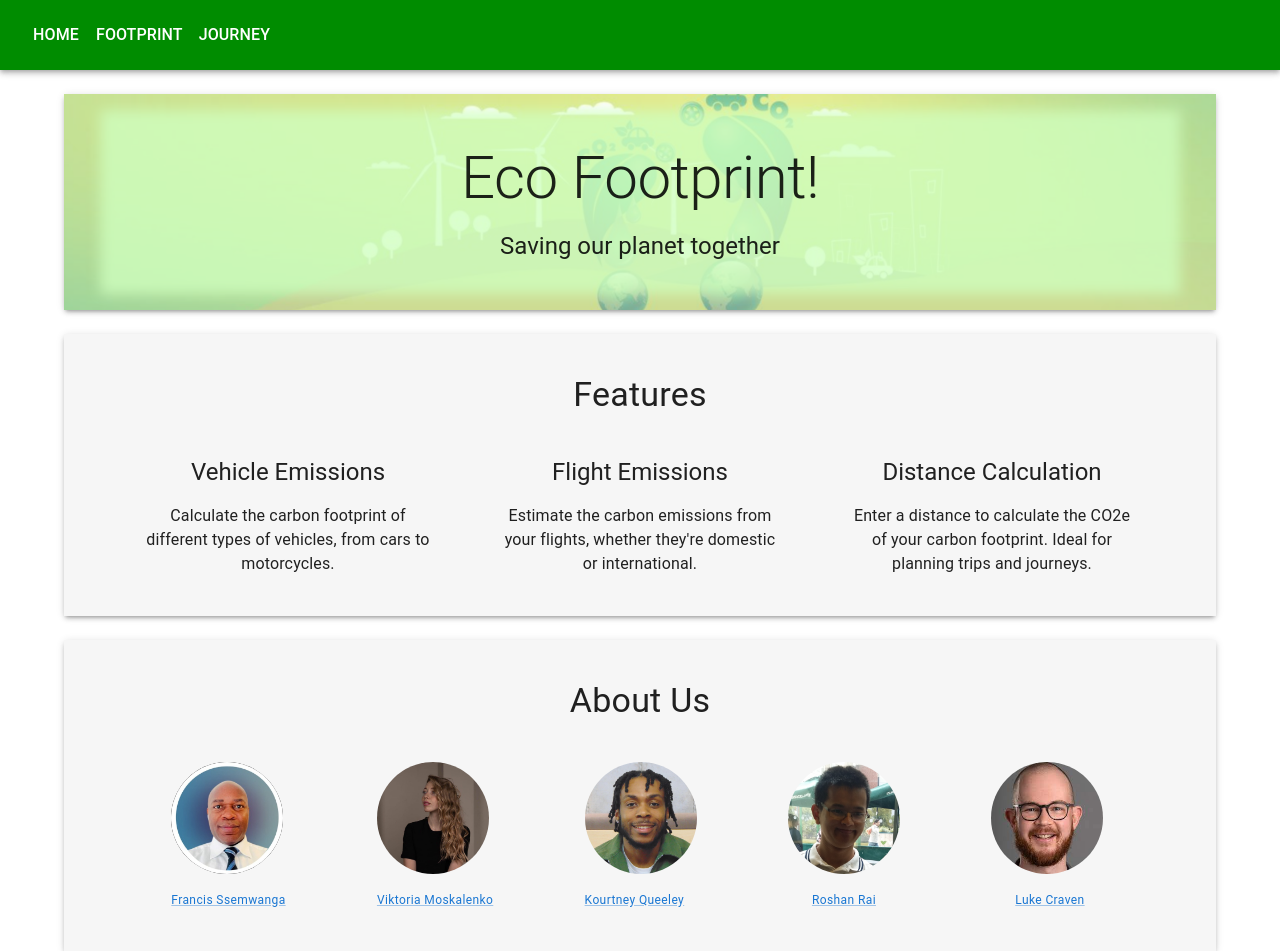
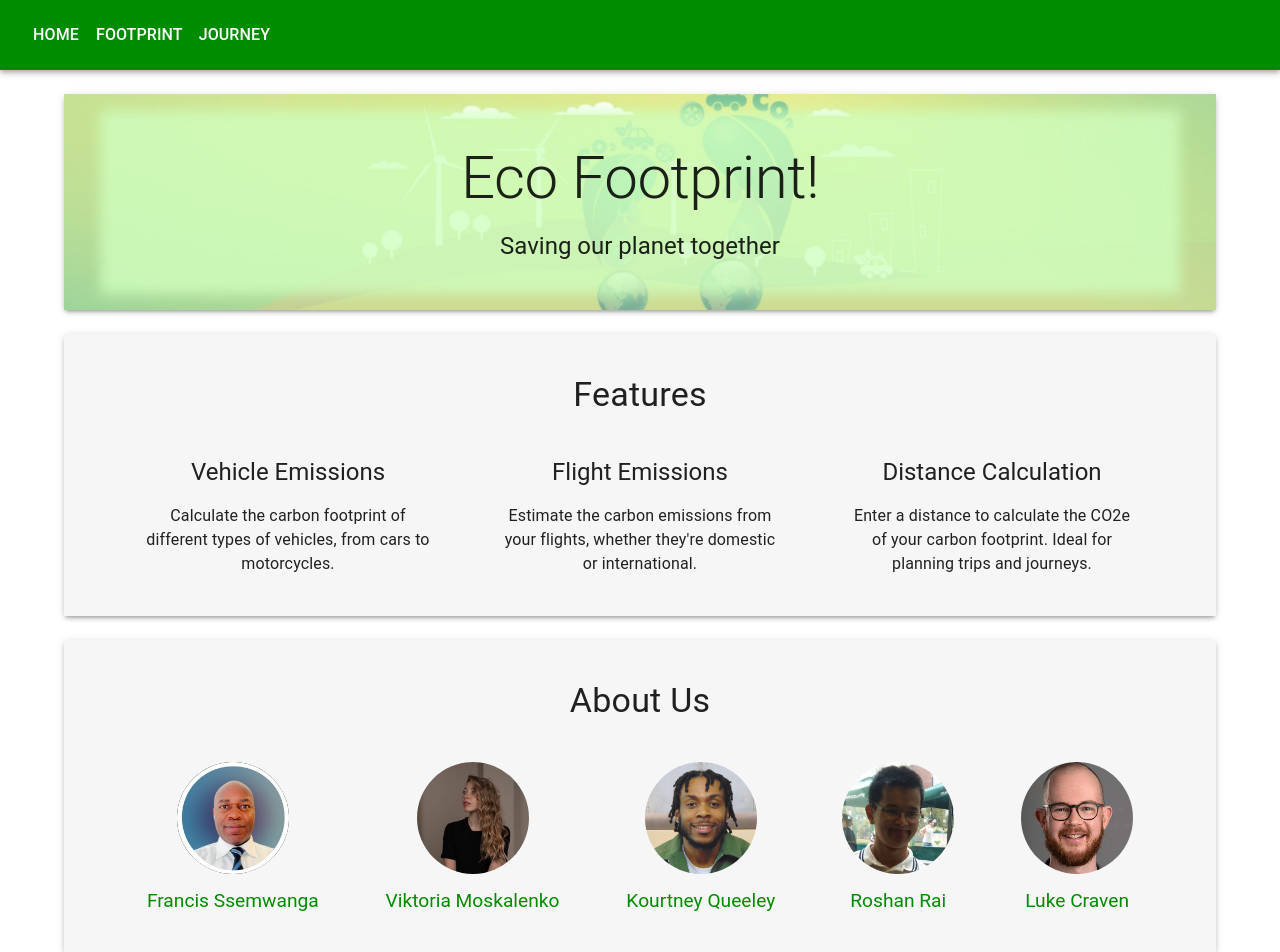
Before and after one commit to f-ssemwanga/eco-tracker, a React (Create React App) app: page / in a window 1280 px wide. Built offline with nearby package versions, Linux system fonts and the light colour scheme.

Commit message:
custom theme for links in about us and removed underline

```diff
--- a/src/components/AboutUs.js
+++ b/src/components/AboutUs.js
@@ -3,12 +3,20 @@ import Avatar from "@mui/material/Avatar";
 import Link from "@mui/material/Link";
 import Paper from "@mui/material/Paper";
 import Typography from "@mui/material/Typography";
+import { sxTheme } from "../utils/sxTheme";
 
 import FrancisSemwanga from "../images/francis-semwanga.png";
 import ViktoriaMoskalenko from "../images/viktoria-moskalenko.jpg";
 import KourtneyQueeley from "../images/kourtney-queeley.png";
 import RoshanRai from "../images/roshan-rai.png";
 import LukeCraven from "../images/luke-craven.png";
+const profStyle = {
+  color: sxTheme.color,
+  fontSize: sxTheme.fontSize,
+  display: sxTheme.display,
+  flexDirection: sxTheme.flexDirection,
+  alignItems: sxTheme.alignItems,
+};
 export const AboutUs = () => {
   return (
     <Paper elevation={3}>
@@ -23,69 +31,90 @@ export const AboutUs = () => {
           spacing={3}
         >
           <Stack alignItems="center" spacing={2}>
-            <Link href="https://github.com/f-ssemwanga">
+            <Link
+              href="https://github.com/f-ssemwanga"
+              underline="none"
+              sx={profStyle}
+            >
               <Avatar
                 alt="Francis Ssemwanga"
                 src={FrancisSemwanga}
                 sx={{ width: 112, height: 112, marginBottom: 2 }}
               />
-              <Typography variant="caption" sx={{ textAlign: "center" }}>
+              <Typography variant="h3" sx={sxTheme.typography.h2}>
                 Francis Ssemwanga
               </Typography>
             </Link>
           </Stack>
 
           <Stack alignItems="center" spacing={2}>
-            <Link href="https://github.com/f-ssemwanga">
+            <Link
+              href="https://github.com/Vikkk111"
+              underline="none"
+              sx={{
+                color: "#008c00",
+                fontSize: "1.2rem",
+                display: "flex",
+                flexDirection: "column",
+                alignItems: "center",
+              }}
+            >
               <Avatar
                 alt="Viktoria Moskalenko"
                 src={ViktoriaMoskalenko}
                 sx={{ width: 112, height: 112, marginBottom: 2 }}
               />
-              <Typography variant="caption" sx={{ textAlign: "center" }}>
+              <Typography variant="h3" sx={sxTheme.typography.h2}>
                 Viktoria Moskalenko
               </Typography>
             </Link>
           </Stack>
-
           <Stack alignItems="center" spacing={2}>
-            <Link href="https://github.com/Kourtneyq2">
+            <Link
+              href="https://github.com/Kourtneyq2"
+              underline="none"
+              sx={profStyle}
+            >
               <Avatar
                 alt="Kourtney Queeley"
                 src={KourtneyQueeley}
                 sx={{ width: 112, height: 112, marginBottom: 2 }}
               />
-              <Typography variant="caption" sx={{ textAlign: "center" }}>
+              <Typography variant="h3" sx={sxTheme.typography.h2}>
                 Kourtney Queeley
               </Typography>
             </Link>
           </Stack>
 
           <Stack alignItems="center" spacing={2}>
-            <Link href="https://github.com/LordNinth">
+            <Link
+              href="https://github.com/LordNinth"
+              underline="none"
+              sx={profStyle}
+            >
               <Avatar
                 alt="Roshan Rai"
                 src={RoshanRai}
                 sx={{ width: 112, height: 112, marginBottom: 2 }}
               />
-              <Typography variant="caption" sx={{ textAlign: "center", p: 3 }}>
+              <Typography variant="h3" sx={sxTheme.typography.h2}>
                 Roshan Rai
               </Typography>
             </Link>
           </Stack>
 
           <Stack alignItems="center" spacing={2}>
-            <Link href="https://github.com/N20-Dev">
+            <Link
+              href="https://github.com/N20-Dev"
+              underline="none"
+              sx={profStyle}
+            >
               <Avatar
                 alt="Luke Craven"
                 src={LukeCraven}
-                sx={{
-                  width: 112,
-                  height: 112,
-                  marginBottom: 2,
-                }}
+                sx={{ width: 112, height: 112, marginBottom: 2 }}
               />
-              <Typography variant="caption" sx={{ textAlign: "center", p: 3 }}>
+              <Typography variant="h3" sx={sxTheme.typography.h2}>
                 Luke Craven
               </Typography>
             </Link>
--- /dev/null
+++ b/src/utils/sxTheme.js
@@ -0,0 +1,13 @@
+export const sxTheme = {
+  color: "#008c00",
+  fontSize: "1.2rem",
+  display: "flex",
+  flexDirection: "column",
+  alignItems: "center",
+  typography: {
+    h2: {
+      fontSize: "1.2rem",
+      fontWeight: "400",
+    },
+  },
+};
```
